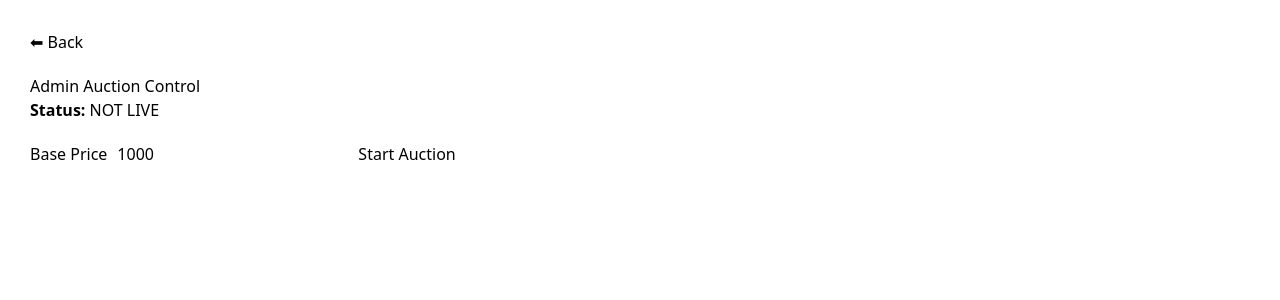
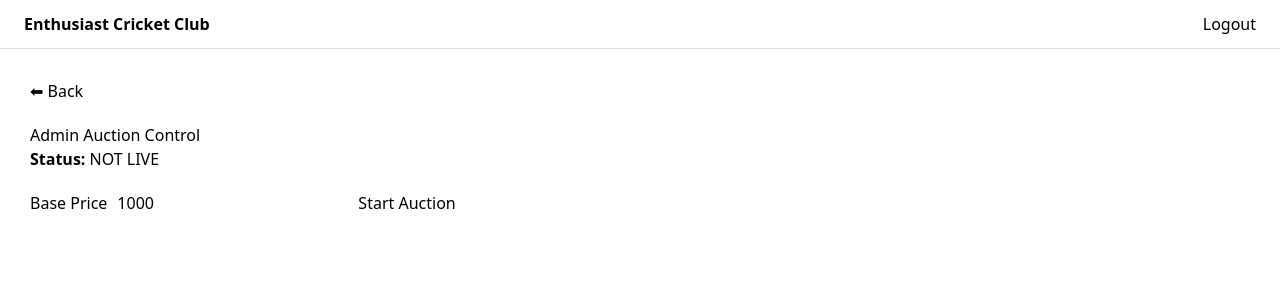
Before and after one commit to skppatil1997-stack/ecc-frontend, a Next.js app: page /admin/auction in a window 1280 px wide. Shown: the top 300 px of the page. Built offline with nearby package versions, Linux system fonts and the light colour scheme; no server answers.

Commit message:
Auction control enabled

```diff
--- a/components/Navbar.js
+++ b/components/Navbar.js
@@ -1,57 +1,68 @@
 import { useRouter } from "next/router";
+import { useEffect, useState } from "react";
 
 export default function Navbar() {
   const router = useRouter();
+  const [role, setRole] = useState(null);
+  const [name, setName] = useState("");
 
-  const name =
-    typeof window !== "undefined"
-      ? localStorage.getItem("name")
-      : null;
-
-  const role =
-    typeof window !== "undefined"
-      ? localStorage.getItem("role")
-      : null;
+  useEffect(() => {
+    setRole(localStorage.getItem("role"));
+    setName(localStorage.getItem("name"));
+  }, []);
 
   const logout = () => {
     localStorage.clear();
     router.push("/login");
   };
 
-  if (!name || !role) return null;
-
   return (
-    <div className="w-full bg-white shadow px-6 py-3 flex justify-between items-center">
-      <div
-        className="font-bold text-lg cursor-pointer"
+    <div
+      style={{
+        padding: "12px 24px",
+        borderBottom: "1px solid #ddd",
+        display: "flex",
+        justifyContent: "space-between",
+        alignItems: "center",
+        background: "#fff"
+      }}
+    >
+      {/* LEFT */}
+      <strong
+        style={{ cursor: "pointer" }}
         onClick={() => router.push("/")}
       >
         Enthusiast Cricket Club
-      </div>
+      </strong>
 
-      <div className="flex items-center gap-6">
-        <div className="text-sm text-gray-700">
-          Logged in as{" "}
-          <span className="font-semibold">
-            {name} ({role})
-          </span>
+      {/* CENTER NAV */}
+      {role === "admin" && (
+        <div style={{ display: "flex", gap: 15 }}>
+          <button onClick={() => router.push("/admin")}>Dashboard</button>
+          <button onClick={() => router.push("/admin/teams")}>
+            Manage Teams
+          </button>
+          <button onClick={() => router.push("/admin/players")}>
+            Auction Players
+          </button>
+          <button onClick={() => router.push("/admin/auction")}>
+            Auction Control
+          </button>
         </div>
+      )}
 
-        {role === "admin" && (
-          <button
-            onClick={() => router.push("/admin")}
-            className="text-blue-600 font-medium hover:underline"
-          >
-            Admin Dashboard
+      {role === "player" && (
+        <div>
+          <button onClick={() => router.push("/auction")}>
+            Live Auction
           </button>
-        )}
+        </div>
+      )}
 
-        <button
-          onClick={logout}
-          className="bg-red-500 text-white px-3 py-1 rounded hover:bg-red-600"
-        >
-          Logout
-        </button>
+      {/* RIGHT */}
+      <div>
+        {name && <span style={{ marginRight: 10 }}>Hi, {name}</span>}
+        <button onClick={logout}>Logout</button>
       </div>
     </div>
   );
```
